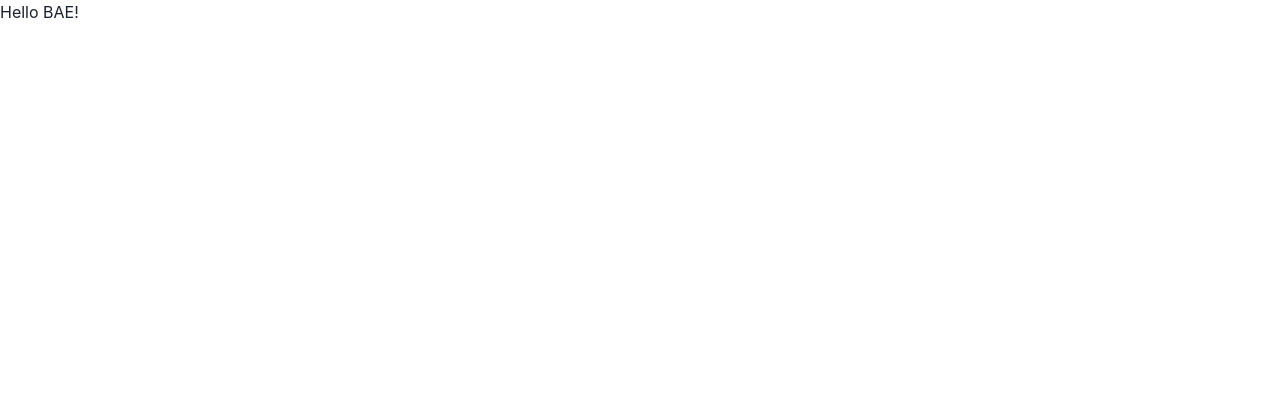
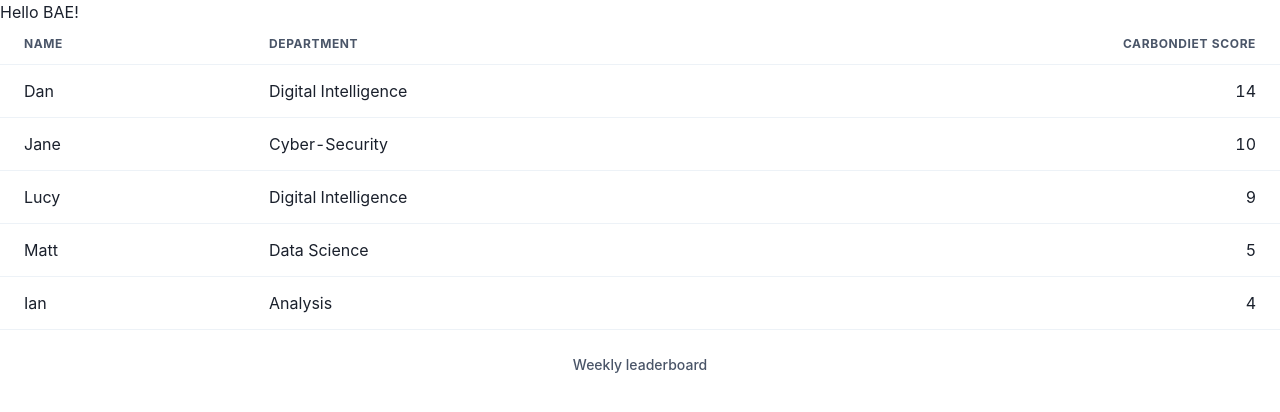
Before and after one commit to Cmndgrab/BAE, a React (Create React App) app in the folder bae/: page / in a window 1280 px wide. Shown: the top 412 px of the page. Built offline with nearby package versions, Linux system fonts and the light colour scheme; the HTML template or start-up script is replaced by a standard one.

Commit message:
done and dusted

```diff
--- a/bae/package.json
+++ b/bae/package.json
@@ -3,9 +3,13 @@
   "version": "0.1.0",
   "private": true,
   "dependencies": {
+    "@chakra-ui/react": "^2.4.9",
+    "@emotion/react": "^11.10.5",
+    "@emotion/styled": "^11.10.5",
     "@testing-library/jest-dom": "^5.16.5",
     "@testing-library/react": "^13.4.0",
     "@testing-library/user-event": "^13.5.0",
+    "framer-motion": "^8.5.2",
     "react": "^18.2.0",
     "react-dom": "^18.2.0",
     "react-scripts": "5.0.1",
--- a/bae/src/App.js
+++ b/bae/src/App.js
@@ -1,12 +1,14 @@
 import './App.css';
 import * as React from 'react'
 import { ChakraProvider } from '@chakra-ui/react'
+import Page from './components/page/Page.js';
 function App() {
   return (
     <ChakraProvider>
     <div className="App">
   Hello BAE!
     </div>
+    <Page/>
     </ChakraProvider>
   );
 }
--- a/bae/src/components/leaderboard/leaderboard.js
+++ b/bae/src/components/leaderboard/leaderboard.js
@@ -51,11 +51,7 @@ export default function Leaderboard(){
       </Tr>
     </Tbody>
     <Tfoot>
-      <Tr>
-        <Th>To convert</Th>
-        <Th>into</Th>
-        <Th isNumeric>multiply by</Th>
-      </Tr>
+
     </Tfoot>
   </Table>
 </TableContainer>
--- a/bae/src/components/page/Page.js
+++ b/bae/src/components/page/Page.js
@@ -2,6 +2,6 @@ import Leaderboard from "../leaderboard/leaderboard.js";
 
 export default function Page(){
 
-    return <div><p>Hello</p><Leaderboard/>
+    return <div> <Leaderboard/>
             </div>
 }
```
Also changed, not shown: 1 other file (tests, documents, lock files or other folders).
